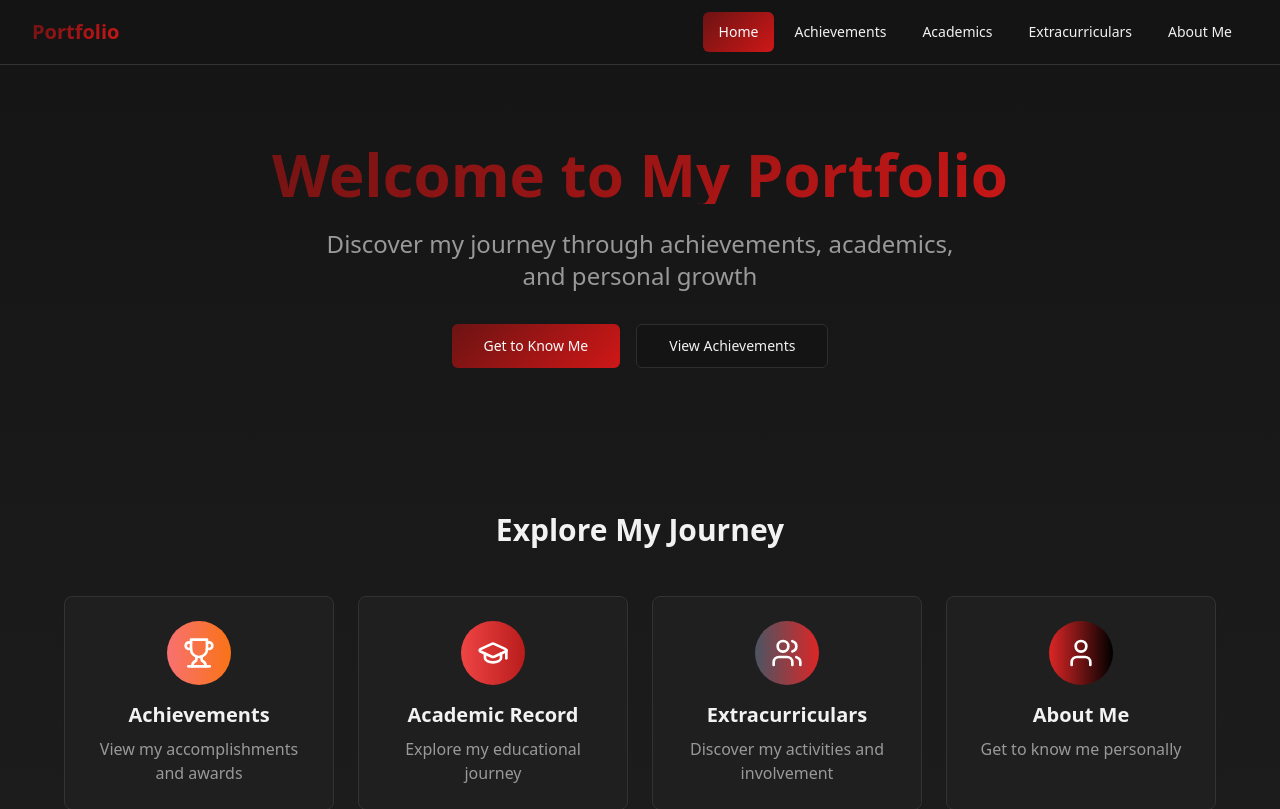
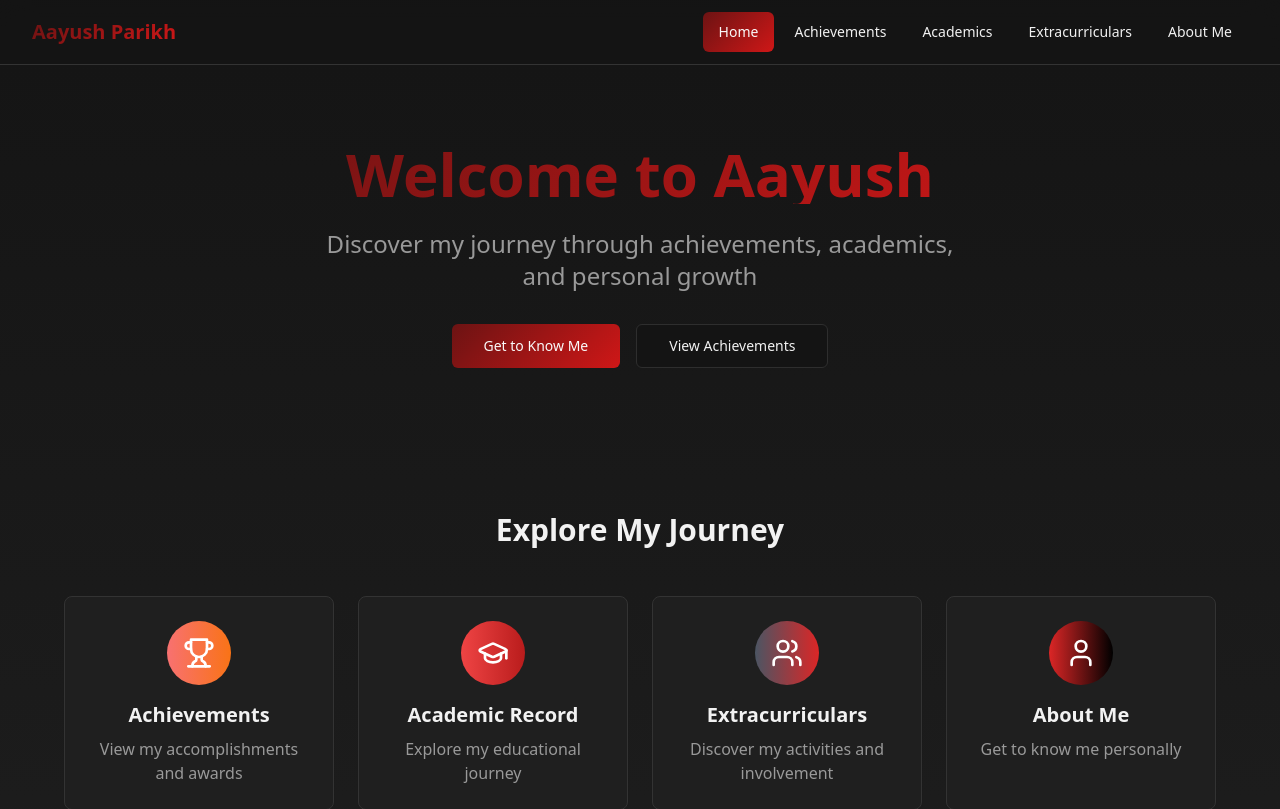
Before and after one commit to TheFedExpress/aayushparikh-2ada1e14, a React (Vite) app: page / in a window 1280 px wide. Shown: the top 809 px of the page. Built offline with nearby package versions, Linux system fonts and the light colour scheme.

Commit message:
Update header and title
Change "Welcome to My Portfolio" to "Welcome to Aayush" on the home page and "Portfolio" to "Aayush Parikh" in the top left navigation.

```diff
--- a/src/components/Navigation.tsx
+++ b/src/components/Navigation.tsx
@@ -22,7 +22,7 @@ const Navigation = () => {
       <div className="max-w-7xl mx-auto px-4 sm:px-6 lg:px-8">
         <div className="flex justify-between items-center h-16">
           <div className="font-bold text-xl bg-gradient-primary bg-clip-text text-transparent">
-            Portfolio
+            Aayush Parikh
           </div>
 
           {/* Desktop Navigation */}
--- a/src/pages/Home.tsx
+++ b/src/pages/Home.tsx
@@ -41,7 +41,7 @@ const Home = () => {
       <section className="relative py-20 px-4 sm:px-6 lg:px-8">
         <div className="max-w-4xl mx-auto text-center">
           <h1 className="text-5xl md:text-6xl font-bold mb-6 bg-gradient-primary bg-clip-text text-transparent">
-            Welcome to My Portfolio
+            Welcome to Aayush
           </h1>
           <p className="text-xl md:text-2xl text-muted-foreground mb-8 max-w-2xl mx-auto">
             Discover my journey through achievements, academics, and personal growth
```
